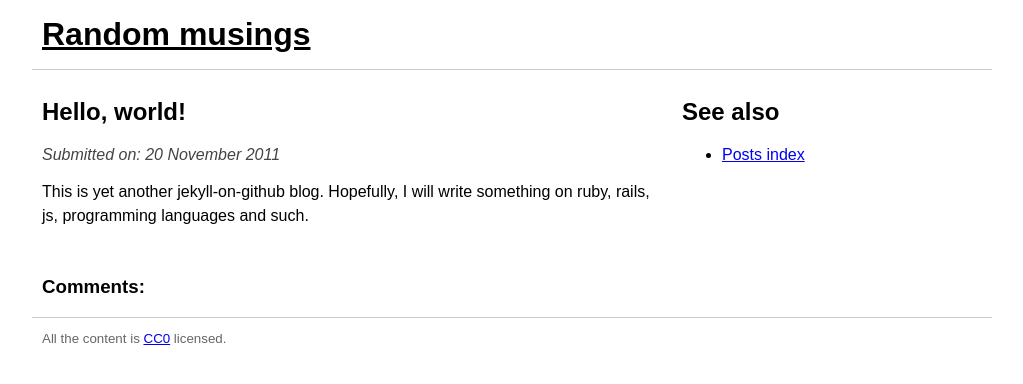
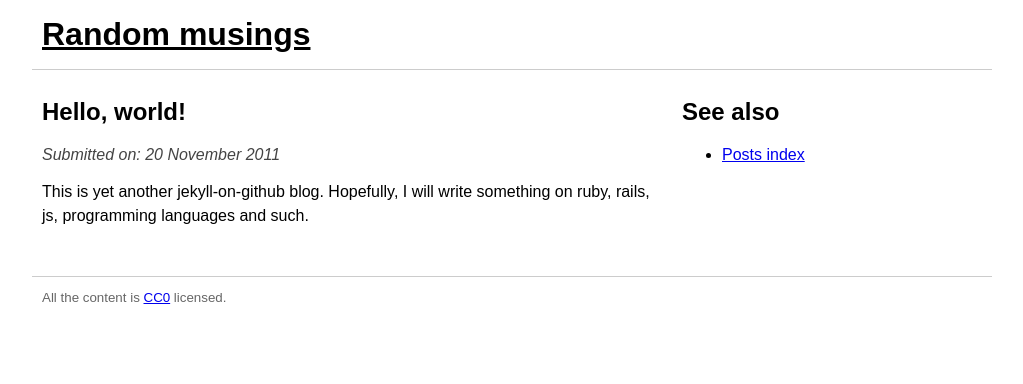
Before and after one commit to markiz/markiz.github.com, a Jekyll site: the page built from _posts/2011-11-20-1-hello-world.markdown, in a window 1280 px wide. Shown: the top 384 px of the page, without its empty margins (128-1151 px from the left). Built offline with Jekyll 4.4.1, drawn with Linux system fonts in a browser that asks for light colours; Markdown is read by kramdown in place of the engine named in the settings; comment, search, counter and statistics services are not loaded.

Commit message:
'Comments' header seems a bit excessive

```diff
--- a/_layouts/post.html
+++ b/_layouts/post.html
@@ -18,7 +18,6 @@
       {{content}}
 
       <div id="comments">
-        <h3>Comments:</h3>
         <div id="disqus_thread"></div>
         <script type="text/javascript">
           var disqus_shortname = 'xentroniumme';
```
